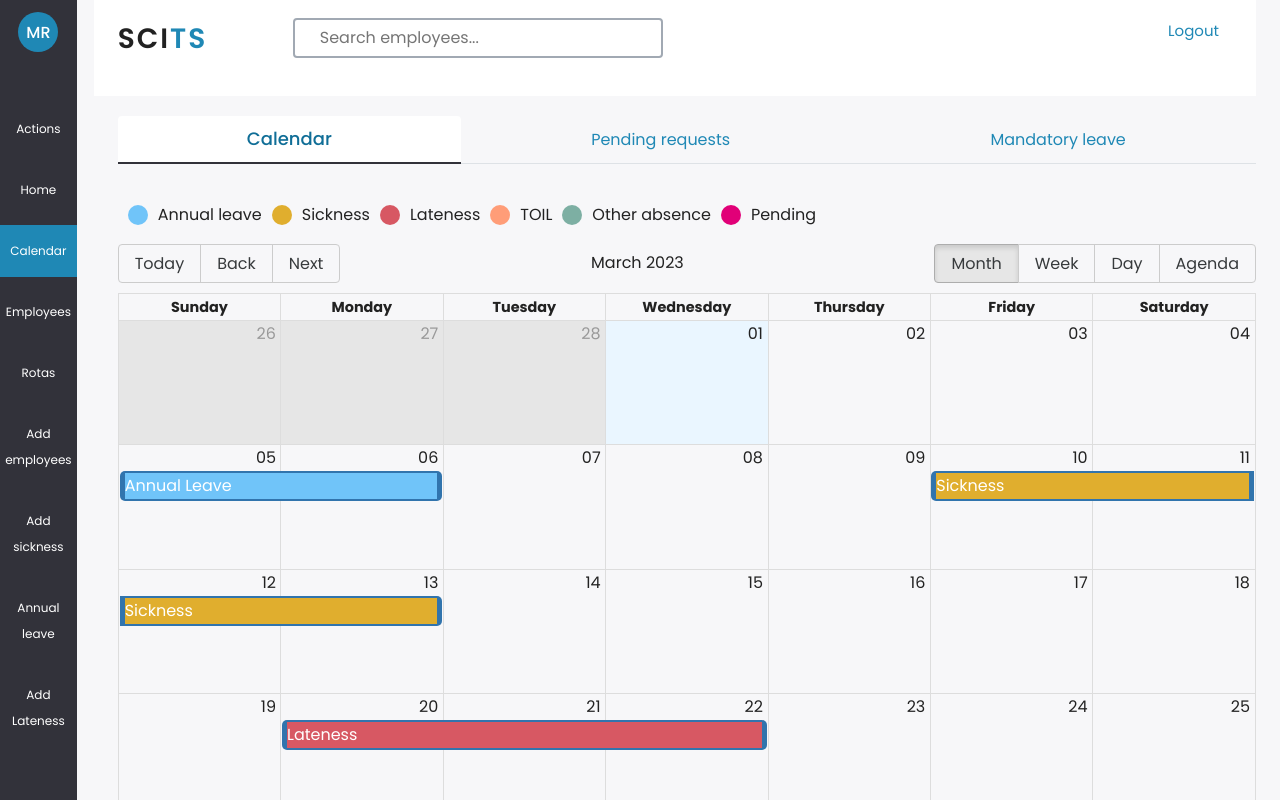
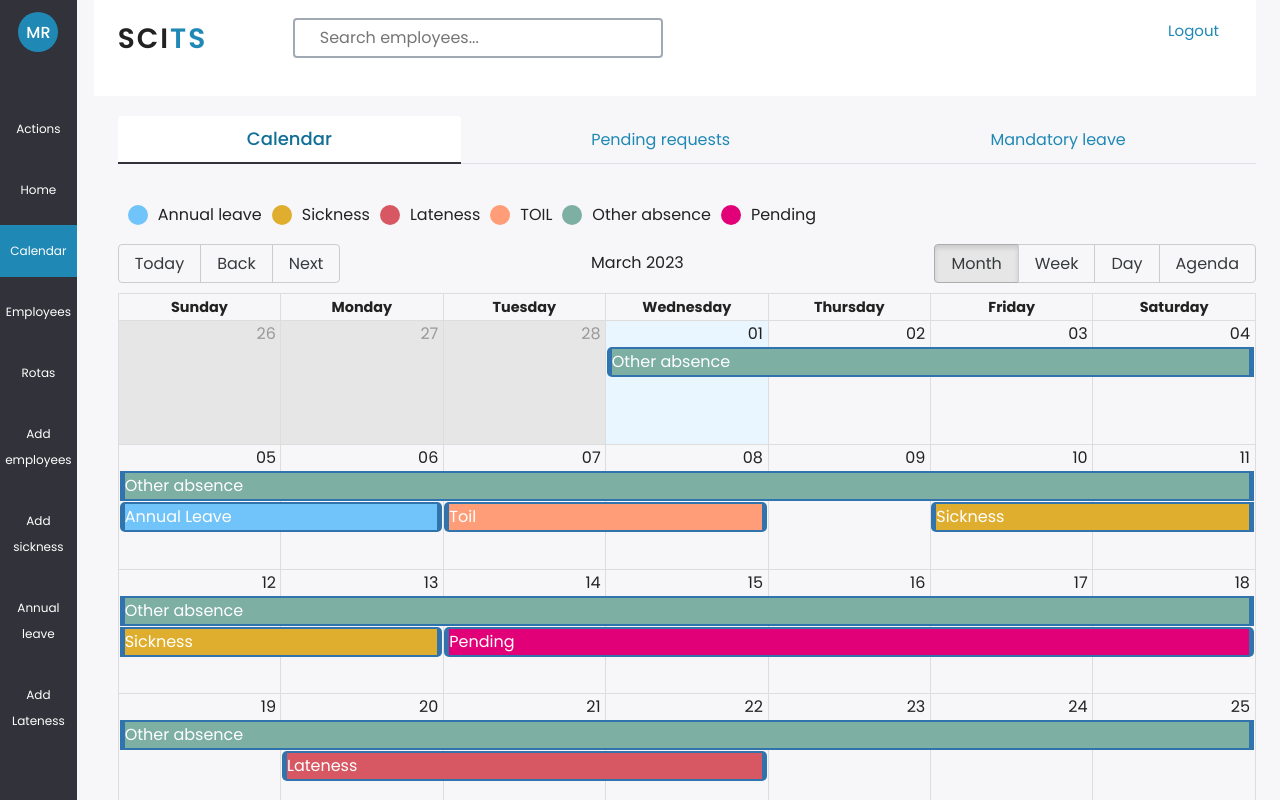
Before and after one commit to HimanshuSuratiya/Rota-Staff-React, a React (Create React App) app: page /calendar in a window 1280 px wide. Shown: the top 800 px of the page. Built offline with nearby package versions, Linux system fonts and the light colour scheme; some icons are missing.

Commit message:
Add update

```diff
--- a/src/Components/Pages/Calendar/CalendarLayout.js
+++ b/src/Components/Pages/Calendar/CalendarLayout.js
@@ -11,6 +11,7 @@ import "react-datepicker/dist/react-datepicker.css";
 const locales = {
     "en-US": require("date-fns/locale/en-US"),
 };
+
 const localizer = dateFnsLocalizer({
     format,
     parse,
@@ -28,10 +29,28 @@ const events = [
         backgroundColor: '#70c4f9'
     },
     {
+        title: "Pending",
+        start: new Date(2023, 2, 14),
+        end: new Date(2023, 2, 19),
+        backgroundColor: '#E10078'
+    },
+    {
         title: "Sickness",
         start: new Date(2023, 2, 10),
         end: new Date(2023, 2, 14),
         backgroundColor: '#e0ae2e'
+    },
+    {
+        title: "Toil",
+        start: new Date(2023, 2, 7),
+        end: new Date(2023, 2, 9),
+        backgroundColor: '#ff9d78'
+    },
+    {
+        title: "Other absence",
+        start: new Date(2023, 2, 1),
+        end: new Date(2023, 2, 30),
+        backgroundColor: '#7DAFA3'
     },
     {
         title: "Lateness",
```
